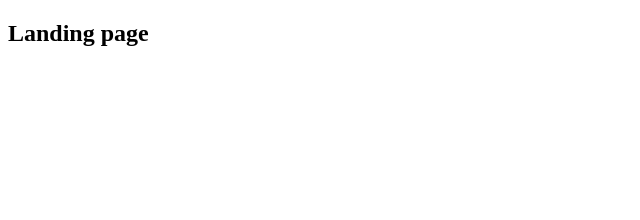
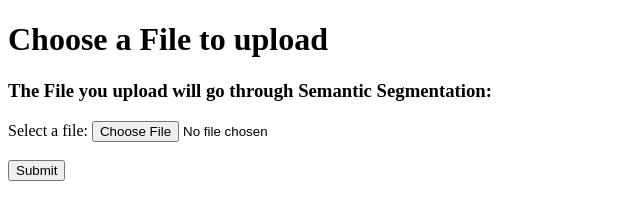
Before and after one commit to AashuParajuli/jetson-web-portal, a plain HTML site: page index.html in a window 1280 px wide. Shown: the whole page, without its empty margins (0-640 px from the left). Drawn offline with Linux system fonts and the light colour scheme.

Commit message:
Updated index.html to allow image upload

```diff
--- a/index.html
+++ b/index.html
@@ -2,7 +2,14 @@
 <html>
 <body>
 
-<h2>Landing page</h2>
+<h1>Choose a File to upload</h1>
+
+<h3>The File you upload will go through Semantic Segmentation:</h3>
+<form action="/action_page.php">
+  <label for="myfile">Select a file:</label>
+  <input type="file" id="myfile" name="myfile"><br><br>
+  <input type="submit">
+</form>
 
 </body>
 </html>
```
